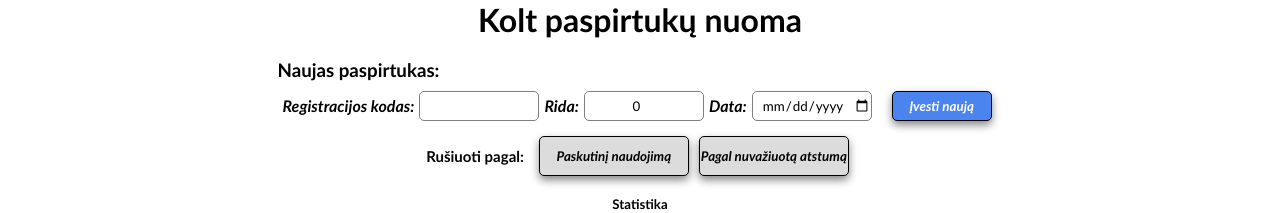
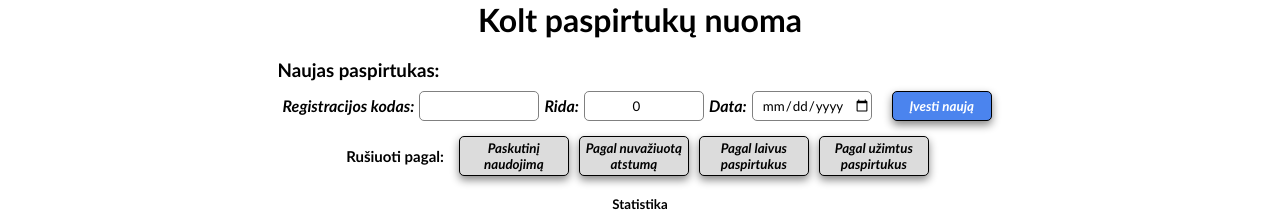
Before and after one commit to Rimvydas1987/kolt-scooters-react, a React (Create React App) app in the folder scooters/: page / in a window 1280 px wide. Shown: the top 213 px of the page. Built offline with nearby package versions, Linux system fonts and the light colour scheme; no server answers.

Commit message:
sort scooters by free & busy

```diff
--- a/scooters/src/App.css
+++ b/scooters/src/App.css
@@ -120,7 +120,7 @@ width: 100px;
 }
 .btn-sort {
   background-color: gainsboro;
-  width: 150px;
+  width: 110px;
   height: 40px;
   color: black;
   margin: 5px;
--- a/scooters/src/App.jsx
+++ b/scooters/src/App.jsx
@@ -87,8 +87,51 @@ function App() {
     if ('total_ride_kilometres' === by) {
       scootersCopy.sort((a, b) => a.total_ride_kilometres - b.total_ride_kilometres);
     }
+    if ('is_busy' === by){
+      scootersCopy.sort((a, b) => {
+        if (a.is_busy > b.is_busy) {
+          return 1
+        }
+        if (a.is_busy < b.is_busy) {
+          return -1
+        }
+          return 0
+      })
+    }
     setScooters(scootersCopy);
   }
+
+  const sortFree = () => {
+    const scootersCopy = scooters.slice();
+    scootersCopy.sort((a, b) => {
+        if (a.is_busy > b.is_busy) {
+          return 1
+        }
+        if (a.is_busy < b.is_busy) {
+          return -1
+        }
+          return 0
+      })
+
+    setScooters(scootersCopy);
+  }
+
+  const sortBusy = () => {
+    const scootersCopy = scooters.slice();
+    scootersCopy.sort((a, b) => {
+        if (a.is_busy < b.is_busy) {
+          return 1
+        }
+        if (a.is_busy > b.is_busy) {
+          return -1
+        }
+          return 0
+      })
+
+    setScooters(scootersCopy);
+  }
+
+
 
 
   return (
@@ -97,7 +140,7 @@ function App() {
       <div className="reg-container">
         <h3>Naujas paspirtukas:</h3>
         <Registration addScooter={addScooter}></Registration>
-        <CountSorter sort={sort} scootersCount={scootersCount} scootersCountRide={scootersCountRide} scootersCountUssageFree={scootersCountUssageFree} scootersCountUssageBusy={scootersCountUssageBusy}></CountSorter>
+        <CountSorter sort={sort} sortFree={sortFree} sortBusy={sortBusy} scootersCount={scootersCount} scootersCountRide={scootersCountRide} scootersCountUssageFree={scootersCountUssageFree} scootersCountUssageBusy={scootersCountUssageBusy}></CountSorter>
       </div>
       <table>
         <tbody>
--- a/scooters/src/CountSorter.jsx
+++ b/scooters/src/CountSorter.jsx
@@ -1,11 +1,13 @@
 
-function CountSorter({ sort, scootersCount, scootersCountRide, scootersCountUssageFree, scootersCountUssageBusy  }) {
+function CountSorter({ sort, sortFree, sortBusy, scootersCount, scootersCountRide, scootersCountUssageFree, scootersCountUssageBusy  }) {
   return (
     <>
       <div className="sort-conteiner">
         <h4>Rušiuoti pagal: </h4>
         <button className="btn-sort" type="button" onClick={() => sort('last_use_time')}>Paskutinį naudojimą</button>
         <button className="btn-sort" type="button" onClick={() => sort('total_ride_kilometres')}>Pagal nuvažiuotą atstumą</button>
+        <button className="btn-sort" type="button" onClick={() => sortFree()}>Pagal laivus paspirtukus</button>
+        <button className="btn-sort" type="button" onClick={() => sortBusy()}>Pagal užimtus paspirtukus</button>
       </div>
       <div className="statistics-conteiner">
         <h5>Statistika</h5>
```
